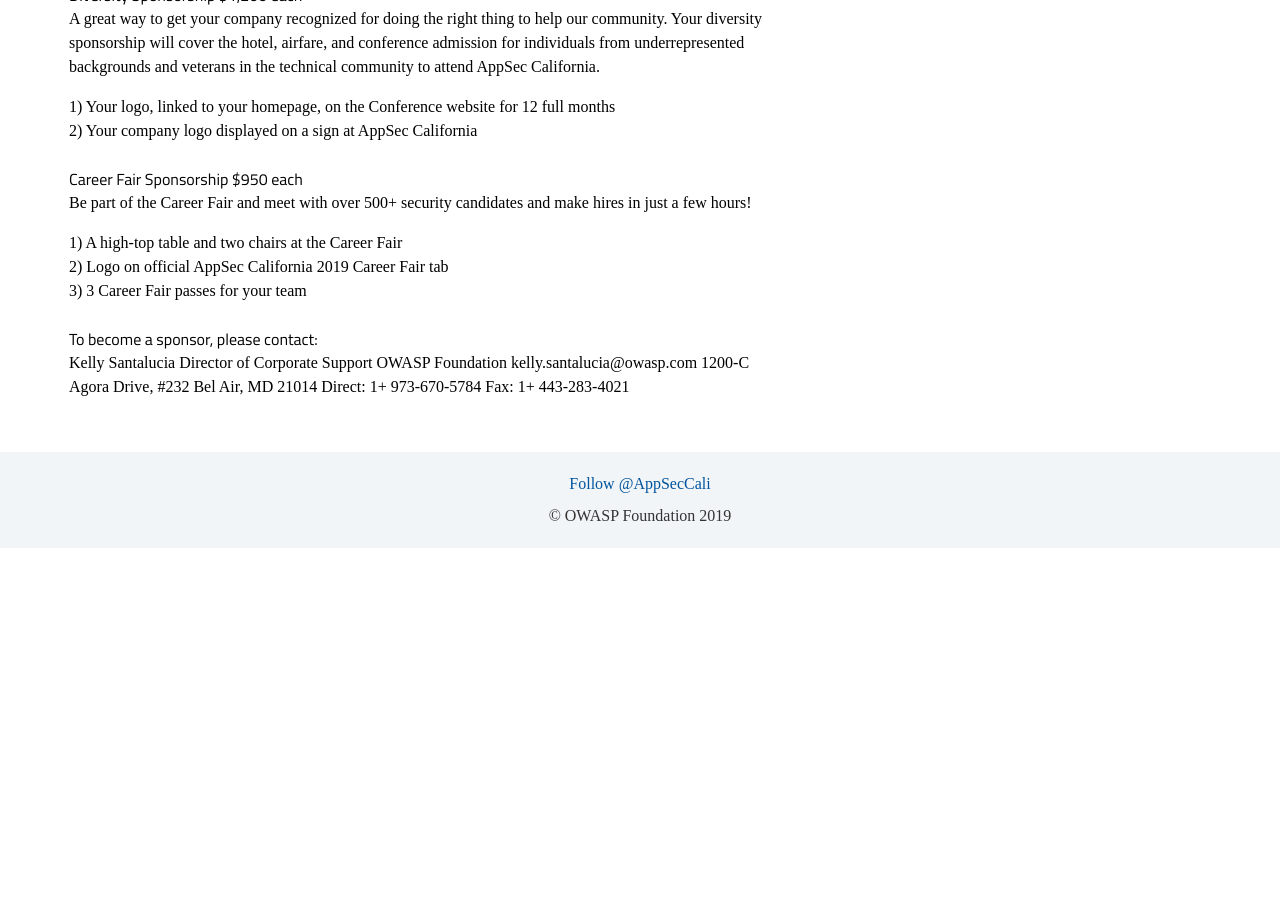
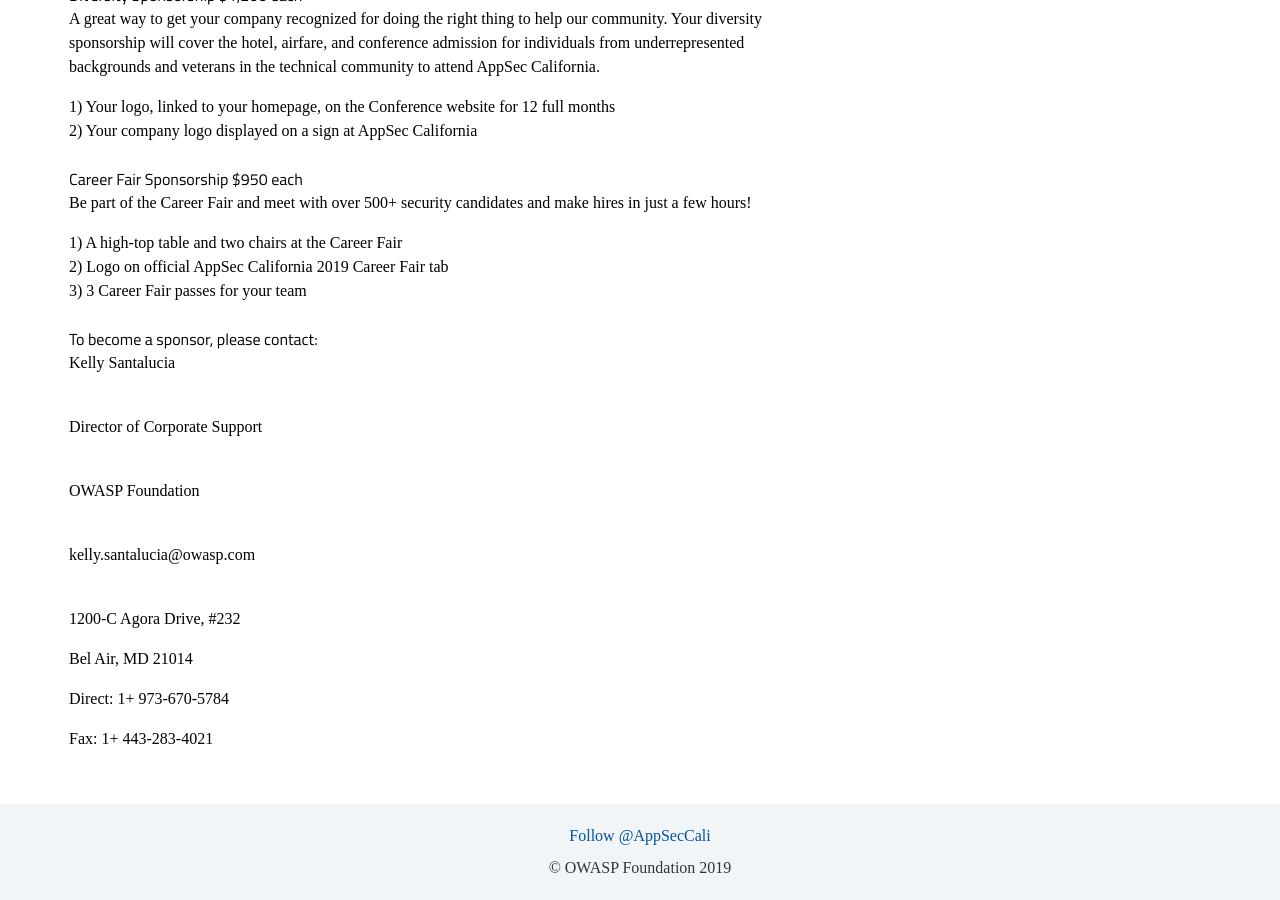
Before and after one commit to OWASP/2020-appseccalifornia, a Jekyll site: the page built from sponsors/index.html, in a window 1280 px wide and 900 px high, scrolled down 3185 px. Built offline with Jekyll 4.4.1, drawn with Linux system fonts in a browser that asks for light colours; some web fonts are replaced; comment, search, counter and statistics services are not loaded; before the commit the page ends 3733 px from its top, so only the background shows below that; some of the changed lines change nothing that is shown.

Commit message:
more formatting on sponsor page

```diff
--- a/sponsors/index.html
+++ b/sponsors/index.html
@@ -164,17 +164,15 @@
 </pre>
 <br>
 <h3>To become a sponsor, please contact:</h3>
-<p>
-Kelly Santalucia
-Director of Corporate Support
-OWASP Foundation
-kelly.santalucia@owasp.com
-
-1200-C Agora Drive, #232
-Bel Air, MD 21014
-Direct: 1+ 973-670-5784
-Fax: 1+ 443-283-4021
-</p>
+<p>Kelly Santalucia</p><br>
+<p>Director of Corporate Support</p><br>
+<p>OWASP Foundation</p><br>
+<p>kelly.santalucia@owasp.com</p>
+<br>
+<p>1200-C Agora Drive, #232</p>
+<p>Bel Air, MD 21014</p>
+<p>Direct: 1+ 973-670-5784</p>
+<p>Fax: 1+ 443-283-4021</p>
 </div>
 <div class="column">
 <img src="../assets/images/vendor1.jpg" align="right" width="75%">
```
